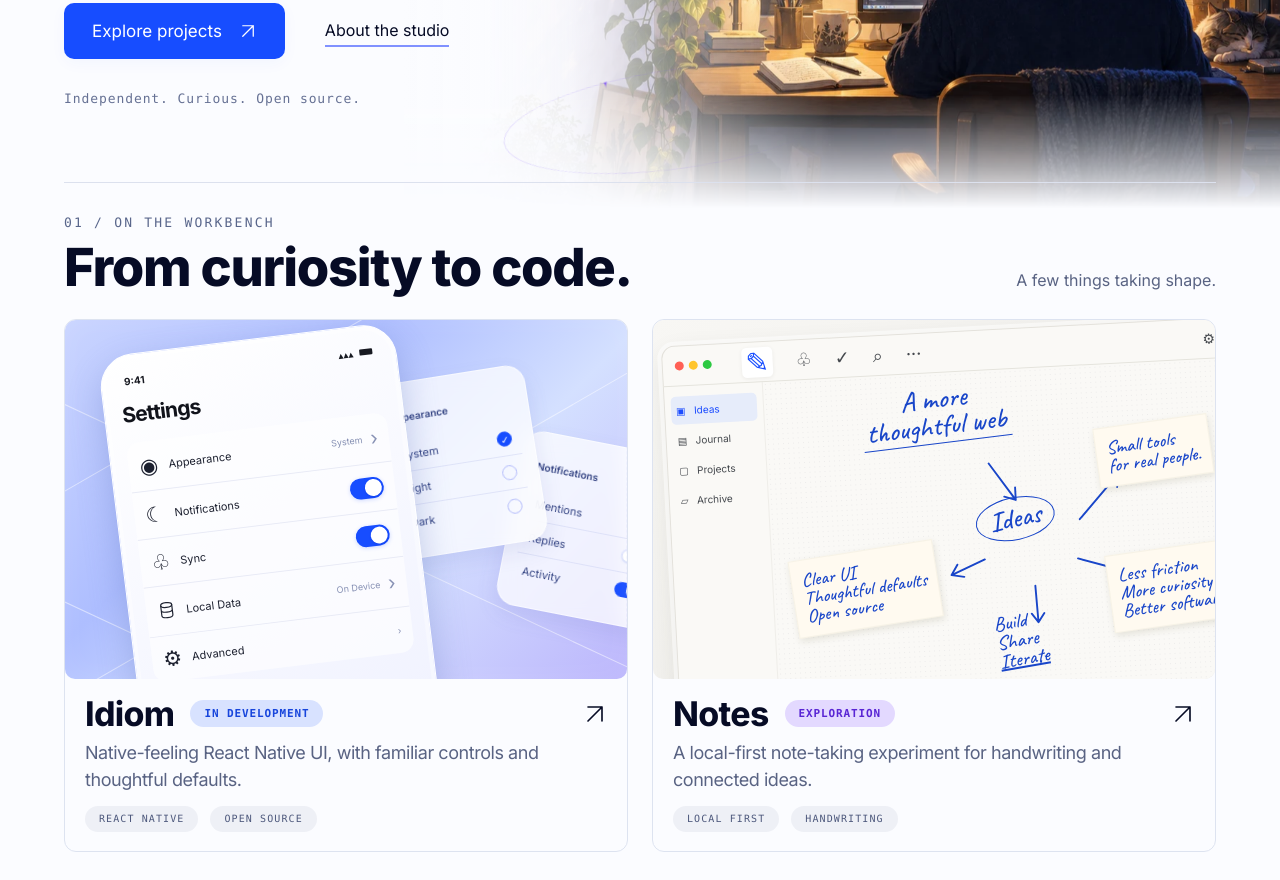
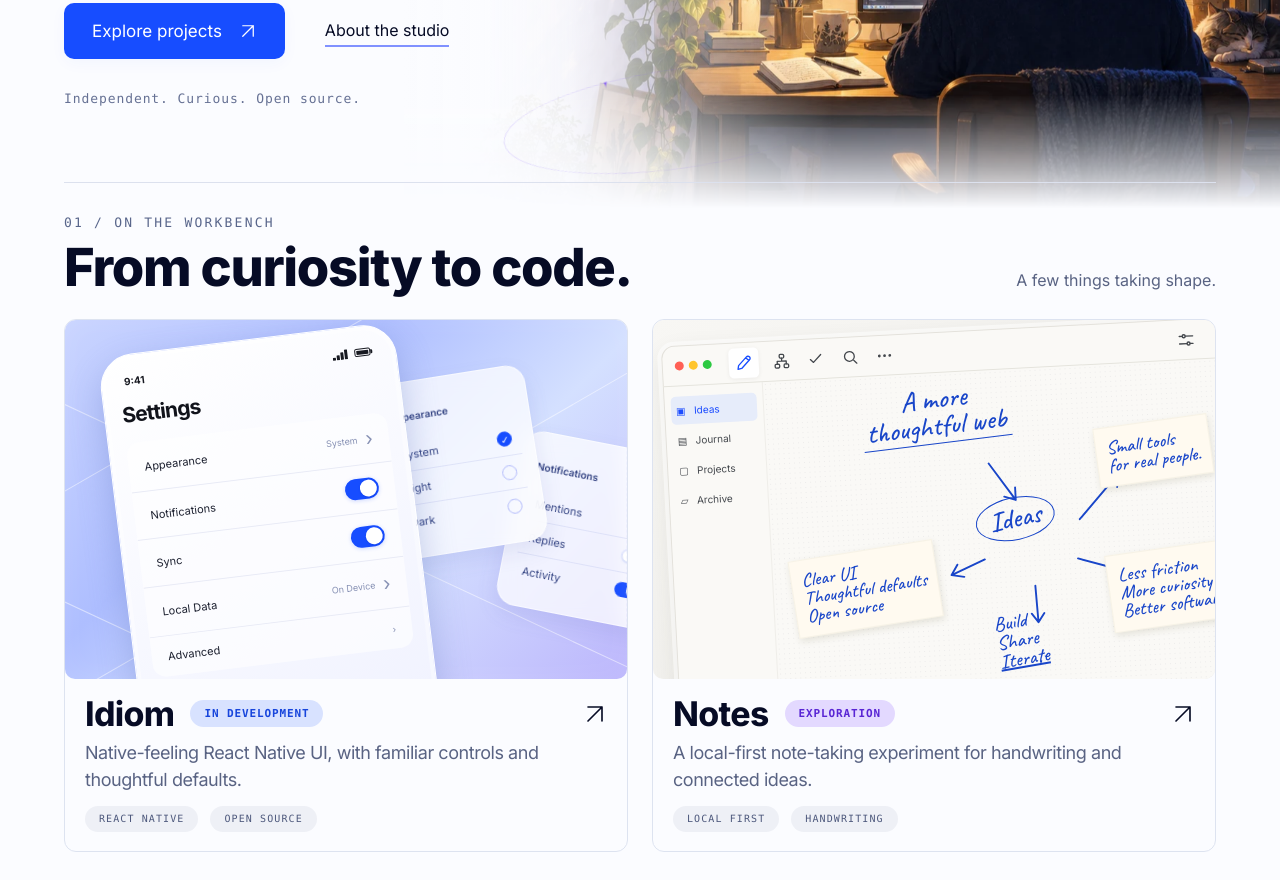
Before and after one commit to Vorterlune/vorterlune.com, a plain HTML site: page index.html in a window 1280 px wide. Shown: the part 538-1418 px from the top of the page. Drawn offline with Linux system fonts and the light colour scheme.

Commit message:
fix: refine project preview icons and spacing

```diff
--- a/index.html
+++ b/index.html
@@ -184,37 +184,35 @@
                 ><span class="visual-orbit visual-orbit-two"></span>
                 <div class="phone-preview">
                   <div class="phone-status">
-                    <span>9:41</span
-                    ><span class="phone-signal"
-                      >▴▴▴ <span class="battery"></span
-                    ></span>
+                    <span>9:41</span>
+                    <span class="phone-signal">
+                      <svg class="signal-bars" viewBox="0 0 16 10">
+                        <rect x="0" y="7" width="3" height="3" rx="0.5" />
+                        <rect x="4" y="5" width="3" height="5" rx="0.5" />
+                        <rect x="8" y="2.5" width="3" height="7.5" rx="0.5" />
+                        <rect x="12" y="0" width="3" height="10" rx="0.5" />
+                      </svg>
+                      <span class="battery"></span>
+                    </span>
                   </div>
                   <div class="phone-title">Settings</div>
                   <div class="settings-list">
                     <div class="settings-row">
-                      <span class="setting-icon">◉</span><span>Appearance</span
-                      ><span class="setting-value">System <b>›</b></span>
+                      <span>Appearance</span>
+                      <span class="setting-value">System <b>›</b></span>
                     </div>
                     <div class="settings-row">
-                      <span class="setting-icon">☾</span
-                      ><span>Notifications</span><span class="toggle"></span>
+                      <span>Notifications</span><span class="toggle"></span>
                     </div>
                     <div class="settings-row">
-                      <span class="setting-icon">♧</span><span>Sync</span
-                      ><span class="toggle"></span>
+                      <span>Sync</span><span class="toggle"></span>
                     </div>
                     <div class="settings-row">
-                      <svg class="setting-icon" viewBox="0 0 24 24">
-                        <ellipse cx="12" cy="5" rx="7" ry="3" />
-                        <path
-                          d="M5 5v13c0 4 14 4 14 0V5M5 11c0 4 14 4 14 0"
-                        /></svg
-                      ><span>Local Data</span
-                      ><span class="setting-value">On Device <b>›</b></span>
+                      <span>Local Data</span>
+                      <span class="setting-value">On Device <b>›</b></span>
                     </div>
                     <div class="settings-row">
-                      <span class="setting-icon">⚙</span><span>Advanced</span
-                      ><span class="setting-value">›</span>
+                      <span>Advanced</span><span class="setting-value">›</span>
                     </div>
                   </div>
                 </div>
@@ -273,9 +271,44 @@
                 <div class="notes-window">
                   <div class="notes-toolbar">
                     <div class="window-dots"><i></i><i></i><i></i></div>
-                    <span class="tool-active">✎</span><span>♧</span
-                    ><span>✓</span><span>⌕</span><span>···</span
-                    ><span class="window-settings">⚙</span>
+                    <span class="notes-tool tool-active">
+                      <svg class="notes-icon" viewBox="0 0 24 24">
+                        <path d="m15 5 4 4M4 20l5-1L20 8a2.8 2.8 0 0 0-4-4L5 15l-1 5Z" />
+                      </svg>
+                    </span>
+                    <span class="notes-tool">
+                      <svg class="notes-icon" viewBox="0 0 24 24">
+                        <rect x="9" y="3" width="6" height="5" rx="1.5" />
+                        <rect x="3" y="16" width="6" height="5" rx="1.5" />
+                        <rect x="15" y="16" width="6" height="5" rx="1.5" />
+                        <path d="M12 8v4M6 16v-4h12v4" />
+                      </svg>
+                    </span>
+                    <span class="notes-tool">
+                      <svg class="notes-icon" viewBox="0 0 24 24">
+                        <path d="m5 12 4 4L19 6" />
+                      </svg>
+                    </span>
+                    <span class="notes-tool">
+                      <svg class="notes-icon" viewBox="0 0 24 24">
+                        <circle cx="10.5" cy="10.5" r="6.5" />
+                        <path d="m16 16 4 4" />
+                      </svg>
+                    </span>
+                    <span class="notes-tool">
+                      <svg class="notes-icon" viewBox="0 0 24 24">
+                        <circle cx="5" cy="12" r="1" />
+                        <circle cx="12" cy="12" r="1" />
+                        <circle cx="19" cy="12" r="1" />
+                      </svg>
+                    </span>
+                    <span class="notes-tool window-settings">
+                      <svg class="notes-icon" viewBox="0 0 24 24">
+                        <path d="M3 7h4m4 0h10M3 17h10m4 0h4" />
+                        <circle cx="9" cy="7" r="2" />
+                        <circle cx="15" cy="17" r="2" />
+                      </svg>
+                    </span>
                   </div>
                   <div class="notes-workspace">
                     <div class="notes-sidebar">
--- a/styles.css
+++ b/styles.css
@@ -625,12 +625,39 @@ h2 {
   gap: 6px;
   align-items: center;
 }
+.signal-bars {
+  width: 16px;
+  height: 10px;
+  flex-shrink: 0;
+  fill: currentColor;
+}
 .battery {
   display: inline-block;
-  height: 6px;
-  width: 13px;
-  border-radius: 1px;
-  background: #171921;
+  position: relative;
+  flex-shrink: 0;
+  height: 8px;
+  width: 16px;
+  margin-right: 2px;
+  border: 1px solid currentColor;
+  border-radius: 2px;
+}
+.battery::before {
+  content: "";
+  position: absolute;
+  inset: 1px;
+  border-radius: 0.5px;
+  background: currentColor;
+}
+.battery::after {
+  content: "";
+  position: absolute;
+  top: 50%;
+  right: -3px;
+  width: 2px;
+  height: 4px;
+  border-radius: 0 1px 1px 0;
+  background: currentColor;
+  transform: translateY(-50%);
 }
 .phone-title {
   font-weight: 700;
@@ -649,26 +676,13 @@ h2 {
   align-items: center;
   gap: 10px;
   border-bottom: 1px solid #e9ebf6;
-  padding: 13px 11px;
+  padding: 13px 16px;
   white-space: nowrap;
   font-size: 11px;
   color: #1d2130;
 }
 .settings-row:last-child {
   border: 0;
-}
-.setting-icon {
-  width: 19px;
-  height: 19px;
-  font-size: 21px;
-  line-height: 19px;
-  display: inline-flex;
-  align-items: center;
-  justify-content: center;
-  flex-shrink: 0;
-  stroke: currentColor;
-  stroke-width: 1.5;
-  fill: none;
 }
 .setting-value {
   margin-left: auto;
@@ -685,6 +699,7 @@ h2 {
 .toggle {
   width: 34px;
   height: 21px;
+  flex-shrink: 0;
   border-radius: 30px;
   background: #174dff;
   position: relative;
@@ -818,12 +833,12 @@ h2 {
   border-bottom: 1px solid #e5e4dd;
   display: flex;
   align-items: center;
-  gap: 23px;
-  padding: 0 12px;
-  font-size: 18px;
+  gap: clamp(4px, 2%, 16px);
+  padding: 0 7% 0 12px;
 }
 .window-dots {
   display: flex;
+  flex-shrink: 0;
   gap: 5px;
   align-items: center;
   margin-right: 7px;
@@ -840,20 +855,31 @@ h2 {
 .window-dots i:nth-child(3) {
   background: #2dc942;
 }
+.notes-tool {
+  display: inline-flex;
+  align-items: center;
+  justify-content: center;
+  flex: 0 0 24px;
+  height: 30px;
+}
+.notes-icon {
+  width: 18px;
+  height: 18px;
+  fill: none;
+  stroke: currentColor;
+  stroke-width: 1.75;
+  stroke-linecap: round;
+  stroke-linejoin: round;
+}
 .notes-toolbar .tool-active {
   background: white;
   color: var(--blue);
-  font-size: 28px;
   border-radius: 5px;
   box-shadow: 0 1px 4px #00000010;
-  line-height: 30px;
-  width: 31px;
-  text-align: center;
+  flex-basis: 30px;
 }
 .window-settings {
   margin-left: auto;
-  font-size: 14px;
-  padding-right: 12px;
 }
 .notes-workspace {
   display: flex;
@@ -1257,7 +1283,7 @@ body:has(dialog[open]) {
     padding: 18px 14px;
   }
   .settings-row {
-    padding: 11px 8px;
+    padding: 11px 14px;
     gap: 8px;
     font-size: 10px;
   }
@@ -1273,9 +1299,6 @@ body:has(dialog[open]) {
   }
   .floating-panel > div {
     padding: 8px 5px;
-  }
-  .notes-toolbar {
-    gap: 18px;
   }
   .notes-sidebar {
     width: 82px;
@@ -1409,15 +1432,11 @@ body:has(dialog[open]) {
   }
   .settings-row {
     font-size: 9px;
-    padding: 10px 5px;
+    padding: 10px 12px;
     gap: 6px;
   }
   .setting-value {
     font-size: 8px;
-  }
-  .setting-icon {
-    width: 16px;
-    font-size: 18px;
   }
   .appearance-panel {
     left: 59%;
@@ -1428,8 +1447,7 @@ body:has(dialog[open]) {
     display: none;
   }
   .notes-toolbar {
-    gap: 14px;
-    padding: 0 8px;
+    padding-left: 8px;
   }
   .window-dots {
     gap: 4px;
@@ -1758,6 +1776,7 @@ body:has(dialog[open]) {
   }
   .phone-preview {
     width: 54%;
+    min-width: 168px;
     left: 10%;
     padding: 20px 13px;
   }
@@ -1770,8 +1789,8 @@ body:has(dialog[open]) {
   }
   .settings-row {
     font-size: 10px;
-    padding: 12px 6px;
-    gap: 9px;
+    padding: 12px;
+    gap: 6px;
   }
   .setting-value {
     font-size: 8px;
@@ -1795,8 +1814,7 @@ body:has(dialog[open]) {
     font-size: 9px;
   }
   .notes-toolbar {
-    gap: 21px;
-    padding: 0 12px;
+    padding-left: 12px;
   }
   .window-dots i {
     width: 8px;
```
